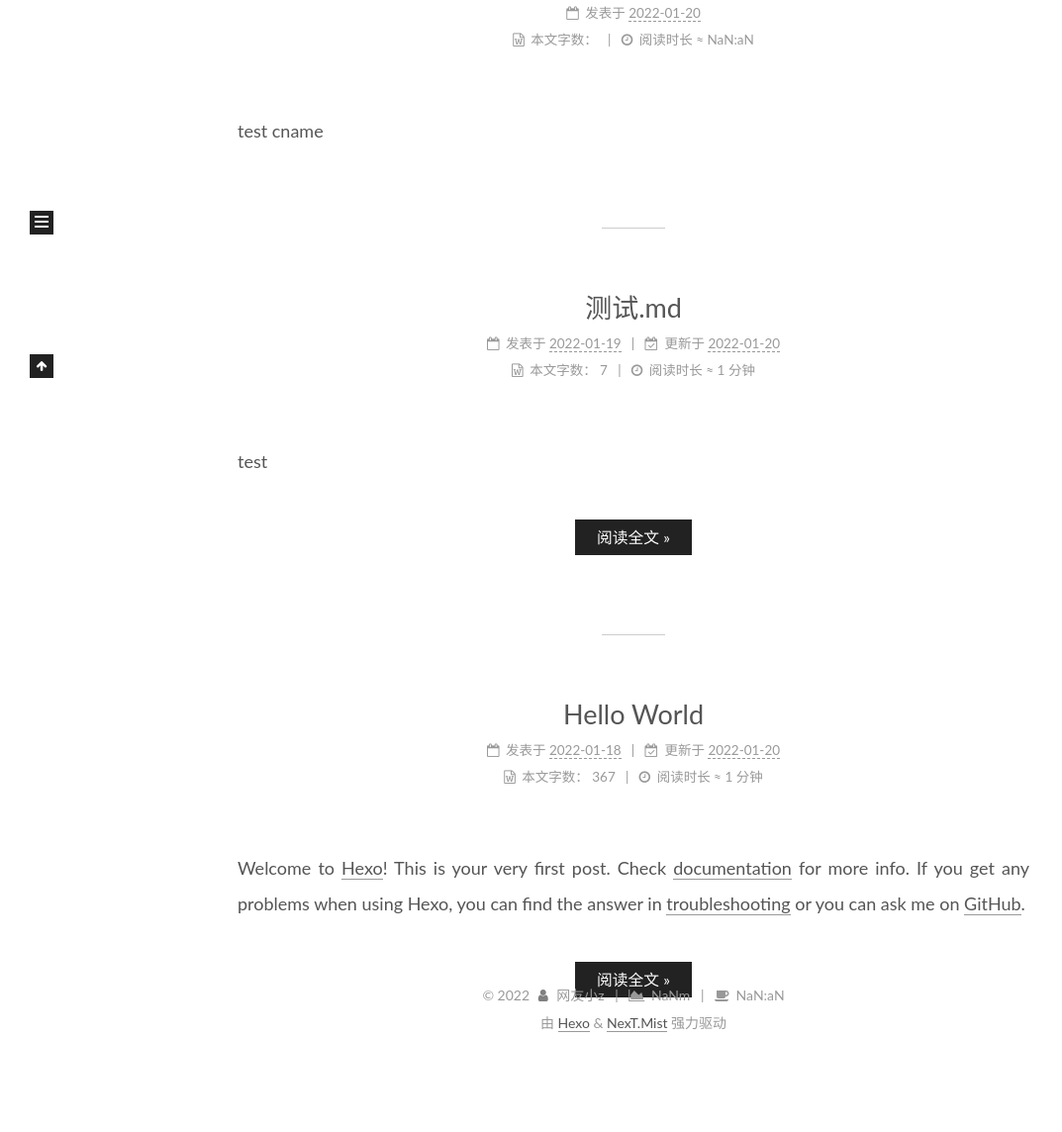
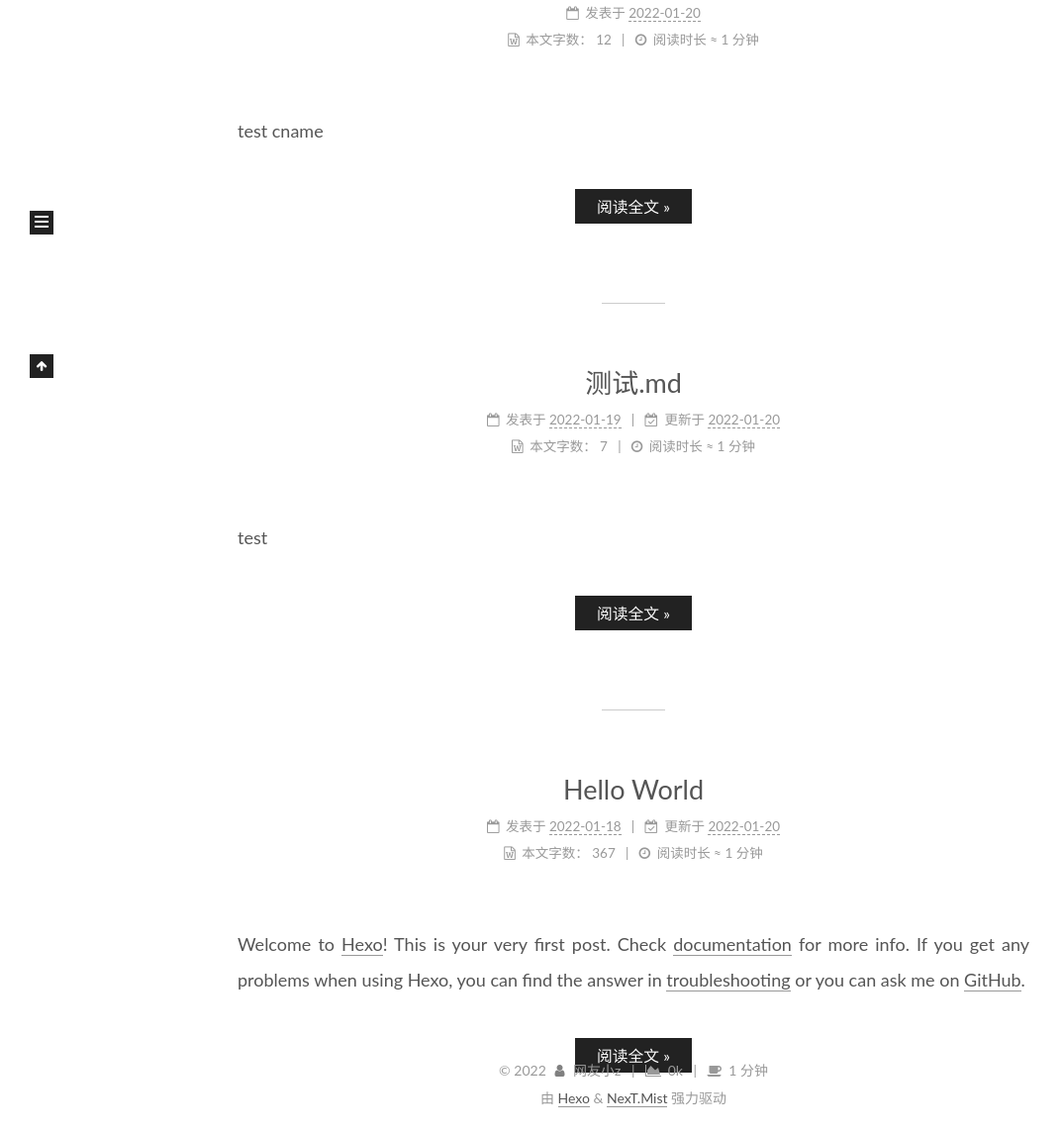
Before and after one commit to zqf366/zqf366.github.io, a plain HTML site: page index.html in a window 1280 px wide. Shown: the part 518-1662 px from the top of the page at 99% size, without its empty margins (0-1073 px from the left). Before the commit the page ends 1586 px from the top, so only its background shows below. Drawn offline with Linux system fonts and the light colour scheme.

Commit message:
Site updated: 2022-01-20 01:51:25

```diff
--- a/index.html
+++ b/index.html
@@ -213,7 +213,7 @@
               <span class="post-meta-item-text">发表于</span>
 
 
-              <time title="创建时间：2022-01-20 00:59:30 / 修改时间：00:59:44" itemprop="dateCreated datePublished" datetime="2022-01-20T00:59:30+08:00">2022-01-20</time>
+              <time title="创建时间：2022-01-20 00:59:30 / 修改时间：01:51:05" itemprop="dateCreated datePublished" datetime="2022-01-20T00:59:30+08:00">2022-01-20</time>
             </span>
 
           <br>
@@ -222,14 +222,14 @@
                 <i class="fa fa-file-word-o"></i>
               </span>
                 <span class="post-meta-item-text">本文字数：</span>
-              <span></span>
+              <span>12</span>
             </span>
             <span class="post-meta-item" title="阅读时长">
               <span class="post-meta-item-icon">
                 <i class="fa fa-clock-o"></i>
               </span>
                 <span class="post-meta-item-text">阅读时长 &asymp;</span>
-              <span>NaN:aN</span>
+              <span>1 分钟</span>
             </span>
 
         </div>
@@ -242,6 +242,13 @@
 
 
           <p>test cname</p>
+          <!--noindex-->
+            <div class="post-button">
+              <a class="btn" href="/2022/01/20/test2-md/#more" rel="contents">
+                阅读全文 &raquo;
+              </a>
+            </div>
+          <!--/noindex-->
 
 
     </div>
@@ -532,12 +539,12 @@
     <span class="post-meta-item-icon">
       <i class="fa fa-area-chart"></i>
     </span>
-    <span title="站点总字数">NaNm</span>
+    <span title="站点总字数">0k</span>
     <span class="post-meta-divider">|</span>
     <span class="post-meta-item-icon">
       <i class="fa fa-coffee"></i>
     </span>
-    <span title="站点阅读时长">NaN:aN</span>
+    <span title="站点阅读时长">1 分钟</span>
 </div>
   <div class="powered-by">由 <a href="https://hexo.io/" class="theme-link" rel="noopener" target="_blank">Hexo</a> & <a href="https://mist.theme-next.org/" class="theme-link" rel="noopener" target="_blank">NexT.Mist</a> 强力驱动
   </div>
--- a/search.xml
+++ b/search.xml
@@ -33,6 +33,8 @@
     <title>test2.md</title>
     <url>/2022/01/20/test2-md/</url>
     <content><![CDATA[<p>test cname</p>
+<span id="more"></span>
+<p>end</p>
 ]]></content>
   </entry>
 </search>
```
Also changed, not shown: 2022/01/18/hello-world/index.html (+2 -2 lines), 2022/01/19/测试-md/index.html (+2 -2 lines), 2022/01/20/test2-md/index.html (+8 -6 lines), archives/2022/01/index.html (+2 -2 lines), archives/2022/index.html (+2 -2 lines), archives/index.html (+2 -2 lines).
